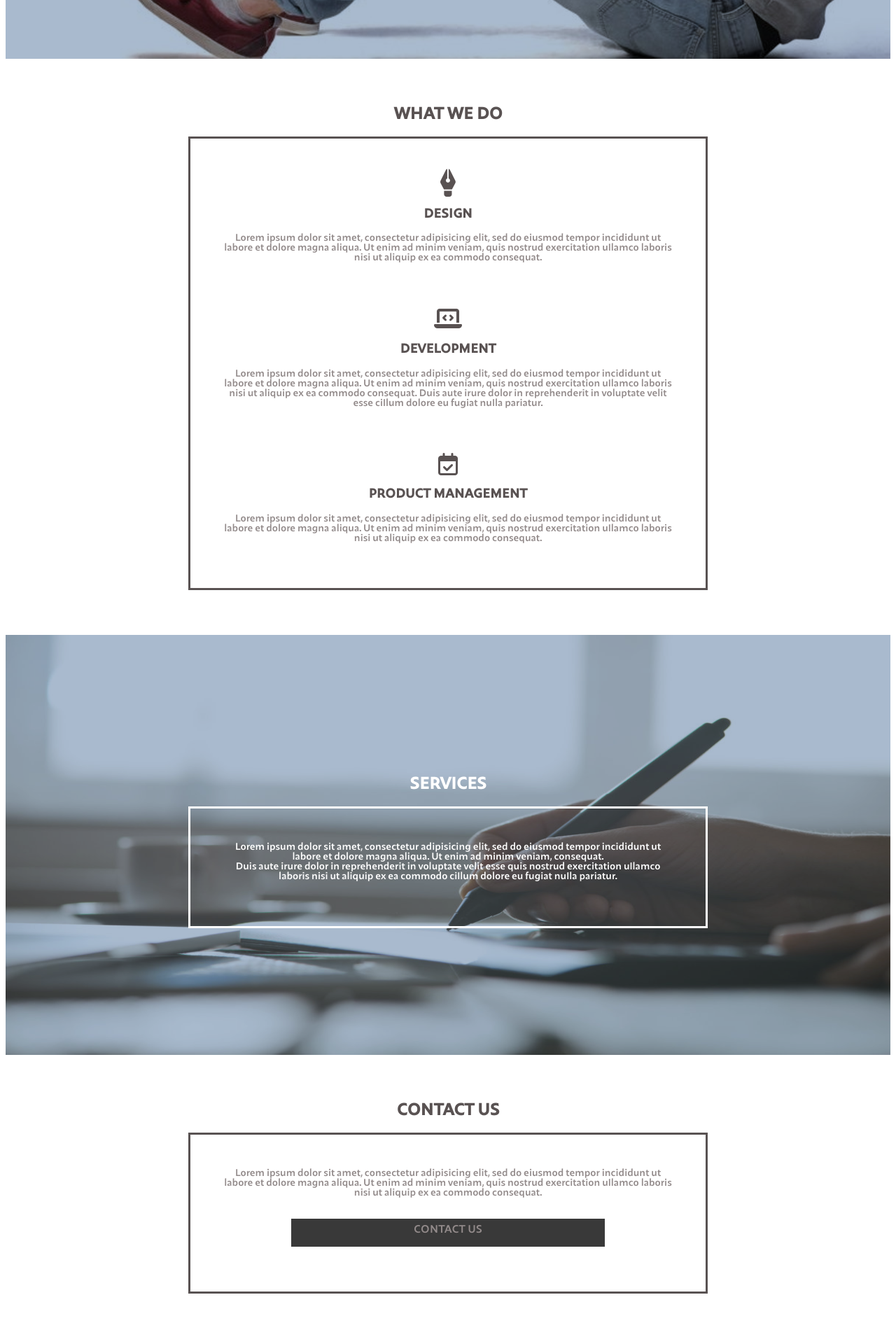
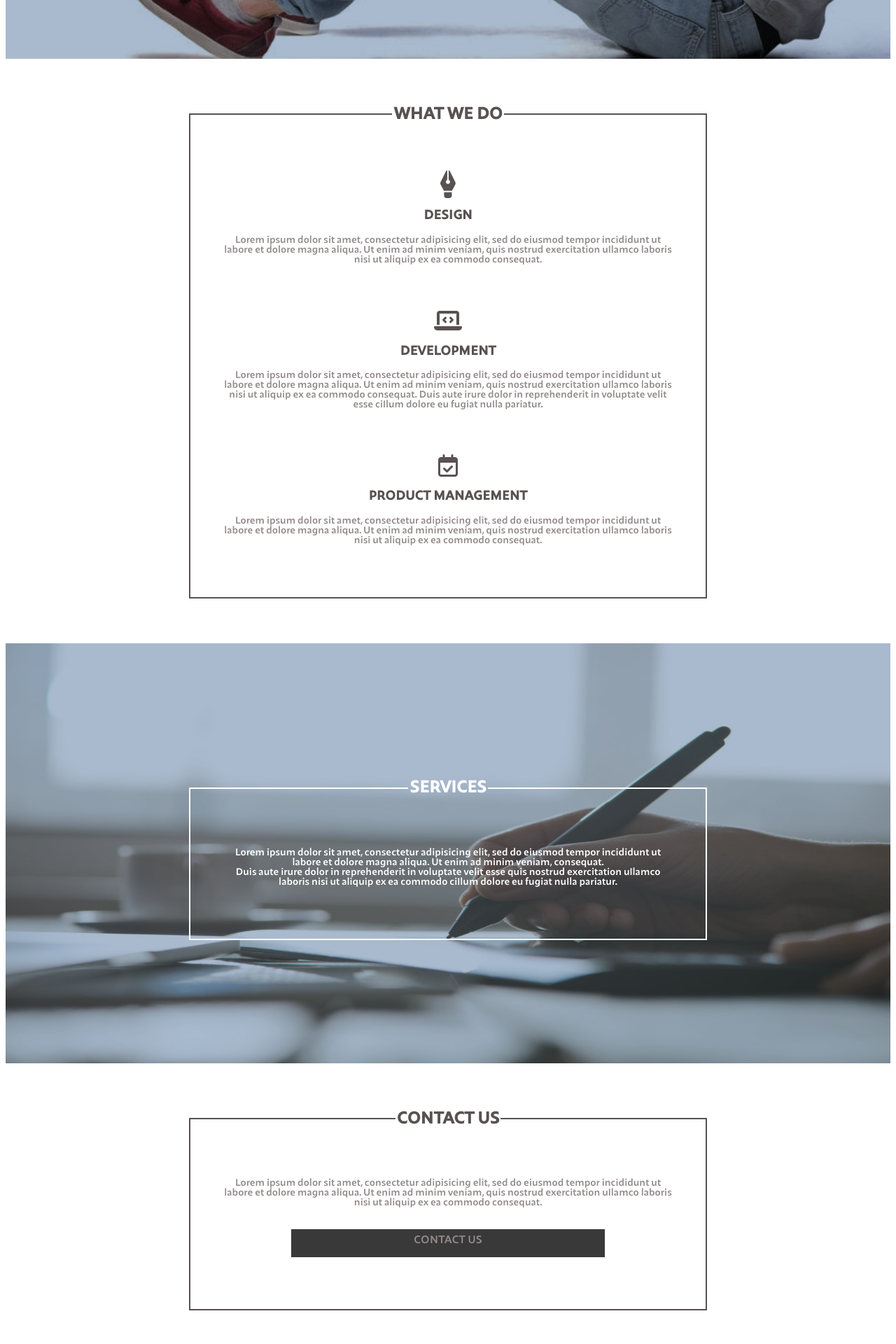
Before and after one commit to appvitor/portfolio-HTML-CSS-BootStrap, a Vue app in the folder moderno-HTML-CSS-Vue/: page /#/home in a window 1280 px wide. Shown: the part 700-2620 px from the top of the page at 70% size. Built offline with nearby package versions, Linux system fonts and the light colour scheme.

Commit message:
used fieldset for borders

```diff
--- a/moderno-HTML-CSS-Vue/src/App.vue
+++ b/moderno-HTML-CSS-Vue/src/App.vue
@@ -70,10 +70,13 @@
 	.mainWidth {
 		width: 50vw;
 	}
-	.contBorder {
-		border-style: solid;
-		border-width: 3px;
+	fieldset {
+		border: 2px solid;
 		padding-right: 3rem;
 		padding-left: 3rem;
+ 	}
+	legend {
+ 		margin-left: auto;
+ 		margin-right: auto;
 	}
 </style>
--- a/moderno-HTML-CSS-Vue/src/components/contact.vue
+++ b/moderno-HTML-CSS-Vue/src/components/contact.vue
@@ -4,6 +4,11 @@
 		<button>
 			<router-link to='/'>Voltar a Home</router-link>
 		</button>
+		<fieldset>
+			<legend>
+				<h1>SERVICE</h1>
+			</legend>
+		</fieldset>
 	</div>
 </template>
 <script>
--- a/moderno-HTML-CSS-Vue/src/components/home.vue
+++ b/moderno-HTML-CSS-Vue/src/components/home.vue
@@ -13,8 +13,11 @@
             </div>
         </div>
         <div class="whatWeDo flexCenter mt mb">
+            <fieldset>
+                <legend>
                     <h2>WHAT WE DO</h2>
-            <div class="mainWidth contBorder">
+                </legend>
+                <div class="mainWidth">
                     <div class="mt mb">
                         <i class="fas fa-pen-nib fa-2x"></i>
                         <h3>DESIGN</h3>
@@ -47,10 +50,14 @@
                         </p>
                     </div>
                 </div>
+            </fieldset>
         </div>
         <div class="services colorWhite imagemBg flexCenter">
+            <fieldset>
+                <legend>
                     <h2>SERVICES</h2>
-            <div class="mainWidth contBorder">
+                </legend>
+                <div class="mainWidth">
                     <p class="mt mb">
                         Lorem ipsum dolor sit amet, consectetur adipisicing elit, sed do eiusmod
                         tempor incididunt ut labore et dolore magna aliqua. Ut enim ad minim veniam,
@@ -59,10 +66,14 @@
                         cillum dolore eu fugiat nulla pariatur.
                     </p>
                 </div>
+            </fieldset>
         </div>
         <div class="contactUs flexCenter mt mb">
+            <fieldset>
+                <legend>
                     <h2>CONTACT US</h2>
-            <div class="mainWidth contBorder">
+                </legend>
+                <div class="mainWidth">
                     <p class="mt colorGrey">
                         Lorem ipsum dolor sit amet, consectetur adipisicing elit, sed do eiusmod
                         tempor incididunt ut labore et dolore magna aliqua. Ut enim ad minim veniam,
@@ -71,6 +82,7 @@
                     </p>
                     <router-link to='contact' class="smMt mb">CONTACT US</router-link>
                 </div>
+            </fieldset>
         </div>
         <div class="tradeMark flexCenter">
             <i class="fas fa-jedi mr"></i>
```
Lines whose indentation alone changed are shown as unchanged.
